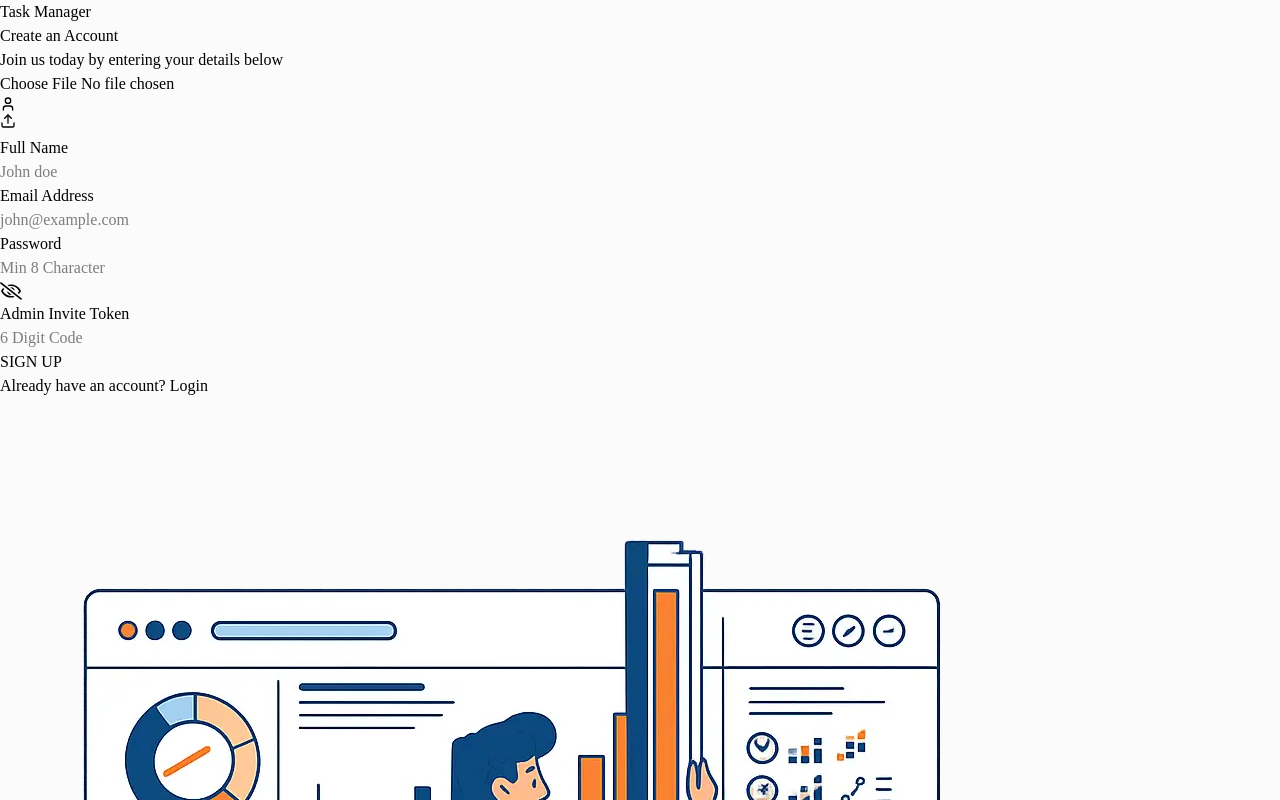
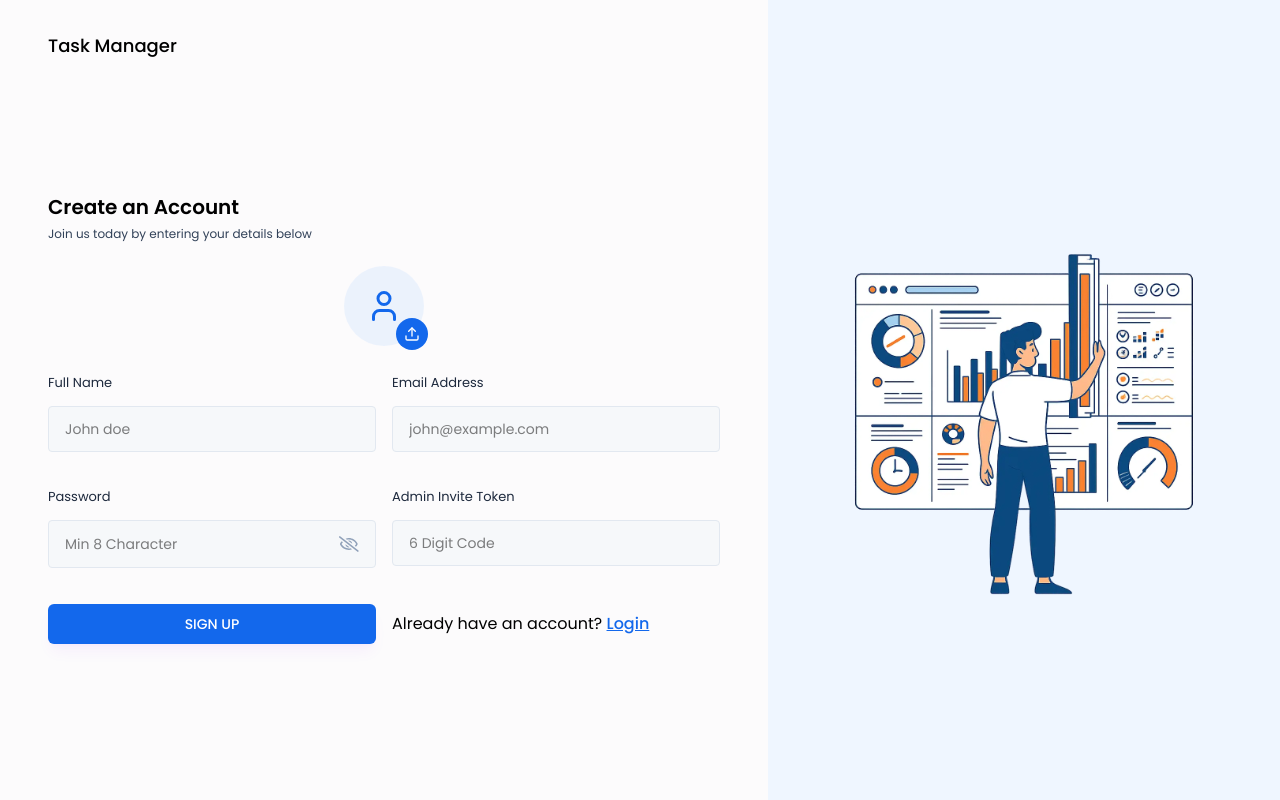
Before and after one commit to izzypositivetech-001/task-manager-client, a React (Vite) app: page /signUp in a window 1280 px wide. Shown: the top 800 px of the page. Built offline with nearby package versions, Linux system fonts and the light colour scheme.

Commit message:
tailwind

```diff
--- a/package.json
+++ b/package.json
@@ -10,6 +10,7 @@
     "preview": "vite preview"
   },
   "dependencies": {
+    "@tailwindcss/vite": "^4.1.16",
     "axios": "^1.12.2",
     "moment": "^2.30.1",
     "react": "^19.1.1",
--- a/src/pages/Auth/SignUp.jsx
+++ b/src/pages/Auth/SignUp.jsx
@@ -94,7 +94,7 @@ const SignUp = () => {
 
   return (
     <AuthLayout>
-      <div className="lg:w-[100%] h-auto md:h-full mt-10 md:mt-0 flex flex-col justify-center">
+      <div className="lg:w-full h-auto md:h-full mt-10 md:mt-0 flex flex-col justify-center">
         <h3 className="text-xl font-semibold text-black">Create an Account</h3>
         <p className="text-xs text-slate-700 mt-[5px] mb-6">
           Join us today by entering your details below
```
Also changed, not shown: 1 other file (tests, documents, lock files or other folders).
